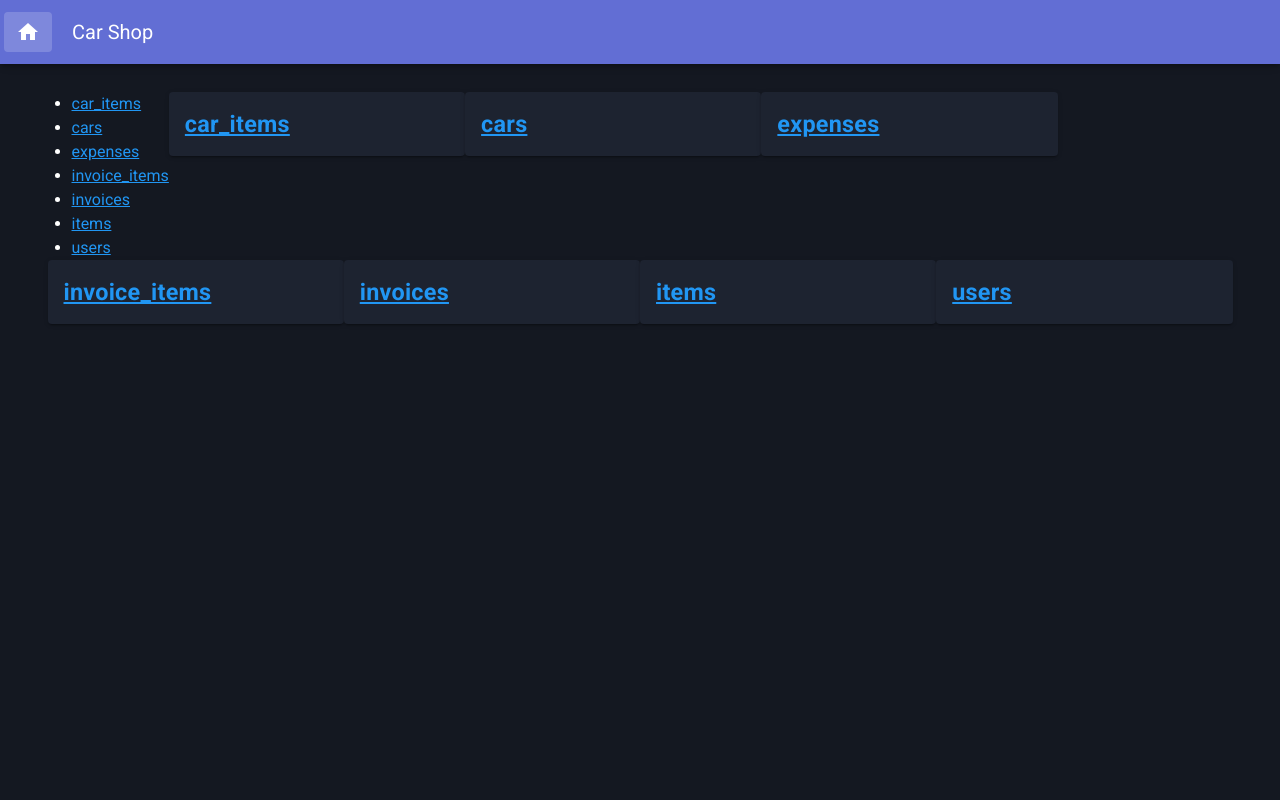
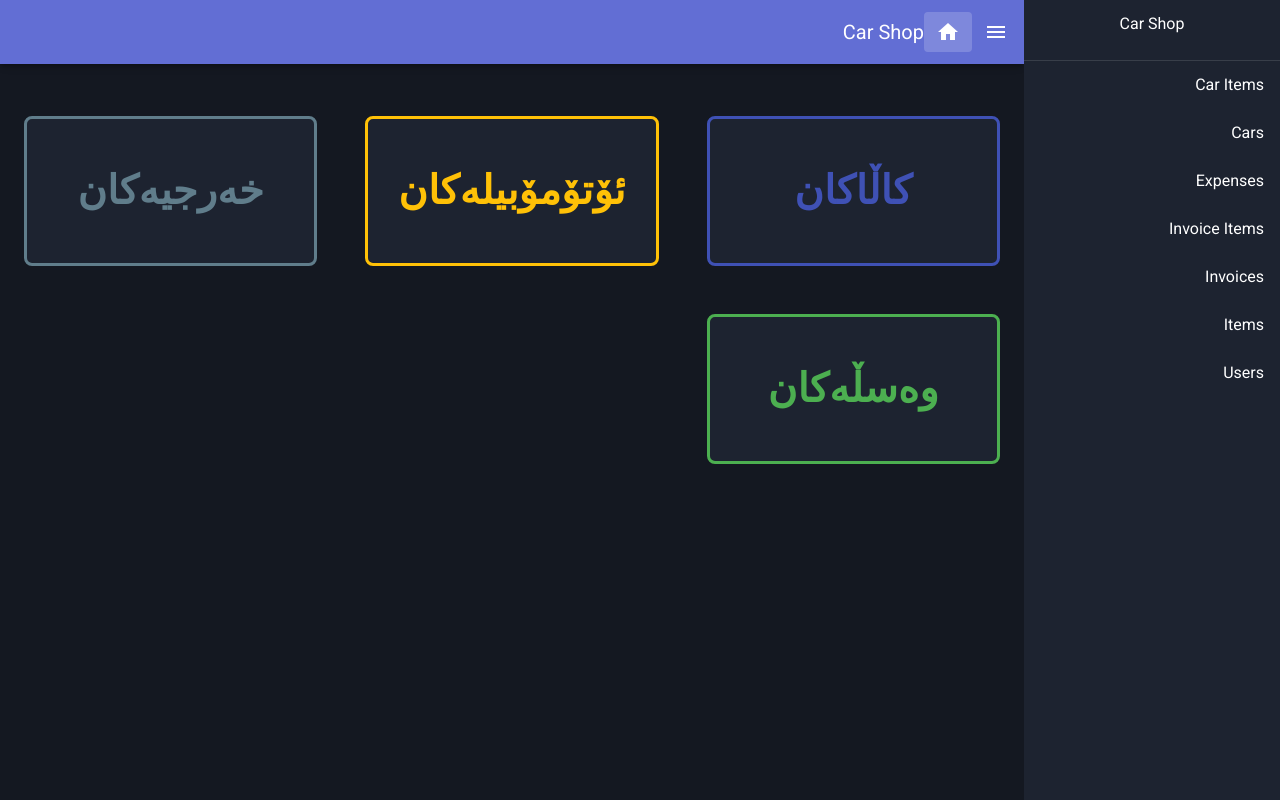
Before and after one commit to lare-fadhil/car_shop, a Vue app in the folder vue2/: page / in a window 1280 px wide. Built offline with nearby package versions, Linux system fonts and the light colour scheme.

Commit message:
Added kurdish and fixed ltr into rtl

```diff
--- a/vue2/src/App.vue
+++ b/vue2/src/App.vue
@@ -20,7 +20,9 @@ export default {
 
 
     },
-
+  mounted() {
+    this.$vuetify.rtl = true
+  },
     name: 'App',
 
     data: () => ({
--- a/vue2/src/components/Navbar.vue
+++ b/vue2/src/components/Navbar.vue
@@ -2,13 +2,13 @@
 <template>
     <div>
         <v-app-bar app class="navbar">
-            <!-- <v-app-bar-nav-icon @click="drawer = !drawer"></v-app-bar-nav-icon> -->
+            <v-app-bar-nav-icon @click="drawer = !drawer"></v-app-bar-nav-icon>
             <v-btn icon="" to="/">
                 <v-icon>mdi-home</v-icon>
             </v-btn>
             <v-app-bar-title>{{$store.getters.language.app_name}}</v-app-bar-title>
         </v-app-bar>
-        <!-- <v-navigation-drawer v-model="drawer" app :right="$store.getters.language.rtl">
+        <v-navigation-drawer v-model="drawer" app :right="$store.getters.language.rtl">
             <template v-slot:prepend>
                 <v-list-item>
                     <v-list-item-content>
@@ -24,7 +24,7 @@
                 </v-list-item-content>
             </v-list-item>
             </v-list>
-        </v-navigation-drawer> -->
+        </v-navigation-drawer>
     </div>
 </template>
 <script>
--- a/vue2/src/store/languages.json
+++ b/vue2/src/store/languages.json
@@ -158,38 +158,38 @@
                     "item_id": "Item Id"
                 },
                 "cars": {
-                    "title": "Cars",
-                    "add_btn": "Add Cars",
-                    "update_btn": "Update Cars",
-                    "delete_btn": "Delete Cars",
-                    "edit_btn": "Edit",
-                    "remove_btn": "Remove",
-                    "delete_list_btn": "Delete Selected Cars",
-                    "delete_question": "Are You Sure? You Want To Delete This Cars",
-                    "yes_btn": "Yes",
-                    "cancel_btn": "Cancel",
+                    "title": "ئۆتۆمبێلەکان",
+                    "add_btn": "زیادکردن",
+                    "update_btn": "نوێکردنەوە",
+                    "delete_btn": "سڕینەوە",
+                    "edit_btn": "دەستکاریکردن",
+                    "remove_btn": "سڕینەوە",
+                    "delete_list_btn": "ئایا ئەم ئۆتۆمبێلە بسڕمەوە؟",
+                    "delete_question": "دڵنیایت؟ لە سڕینەوەی ئۆتۆمبێلەکە؟",
+                    "yes_btn": "بەڵێ",
+                    "cancel_btn": "لابردن",
                     "car_id": "Car Id",
-                    "car_name": "Car Name",
-                    "car_model": "Car Model",
-                    "car_year": "Car Year",
-                    "car_note": "Car Note",
-                    "user_id": "User Id"
+                    "car_name": "ناوی ئۆتۆمبێل",
+                    "car_model": "جۆری ئۆتۆمبێل",
+                    "car_year": "ساڵی ئۆتۆمبێل",
+                    "car_note": "تێبینی",
+                    "user_id": "بەکارهێنەر"
                 },
                 "expenses": {
-                    "title": "Expenses",
-                    "add_btn": "Add Expenses",
-                    "update_btn": "Update Expenses",
-                    "delete_btn": "Delete Expenses",
-                    "edit_btn": "Edit",
-                    "remove_btn": "Remove",
-                    "delete_list_btn": "Delete Selected Expenses",
-                    "delete_question": "Are You Sure? You Want To Delete This Expenses",
-                    "yes_btn": "Yes",
-                    "cancel_btn": "Cancel",
+                    "title": "خەرجی",
+                    "add_btn": "زیادکردن",
+                    "update_btn": "نوێکردنەوە",
+                    "delete_btn": "سڕینەوە",
+                    "edit_btn": "دەستکاریکردن",
+                    "remove_btn": "سڕینەوە",
+                    "delete_list_btn": "ئایا ئەم خەرجییە بسڕمەوە؟",
+                    "delete_question": "دڵنیایت؟ لە سڕینەوەی خەرجییەکە؟",
+                    "yes_btn": "بەڵێ",
+                    "cancel_btn": "لابردن",
                     "expense_id": "Expense Id",
-                    "expense_amount": "Expense Amount",
-                    "expense_note": "Expense Note",
-                    "expense_date": "Expense Date",
+                    "expense_amount": "بڕی خەرجی",
+                    "expense_note": "تێبینی خەرجی",
+                    "expense_date": "بەرواری خەرجی",
                     "user_id": "User Id"
                 },
                 "invoice_items": {
@@ -229,22 +229,22 @@
                     "user_id": "User Id"
                 },
                 "items": {
-                    "title": "Items",
-                    "add_btn": "Add Items",
-                    "update_btn": "Update Items",
-                    "delete_btn": "Delete Items",
-                    "edit_btn": "Edit",
-                    "remove_btn": "Remove",
-                    "delete_list_btn": "Delete Selected Items",
-                    "delete_question": "Are You Sure? You Want To Delete This Items",
-                    "yes_btn": "Yes",
-                    "cancel_btn": "Cancel",
+                    "title": "کاڵاکان",
+                    "add_btn": "زیادکردن",
+                    "update_btn": "نوێکردنەوە",
+                    "delete_btn": "سڕینەوە",
+                    "edit_btn": "دەستکاریکردن",
+                    "remove_btn": "سڕینەوە",
+                    "delete_list_btn": "ئایا ئەم کاڵایە بسڕمەوە؟",
+                    "delete_question": "دڵنیایت؟ لە سڕینەوەی کاڵایەکە؟",
+                    "yes_btn": "بەڵێ",
+                    "cancel_btn": "لابردن",
                     "item_id": "Item Id",
-                    "item_name": "Item Name",
-                    "item_barcode": "Item Barcode",
-                    "item_price": "Item Price",
-                    "item_qty": "Item Qty",
-                    "item_note": "Item Note",
+                    "item_name": "ناوی کاڵا",
+                    "item_barcode": "بارکۆدی کاڵا",
+                    "item_price": "نرخی کاڵا",
+                    "item_qty": "عەدەدی کاڵا",
+                    "item_note": "تێبینی کاڵا",
                     "user_id": "User Id"
                 },
                 "users": {
--- a/vue2/src/views/Home.vue
+++ b/vue2/src/views/Home.vue
@@ -4,24 +4,23 @@
 		<v-container>
 			<v-layout row wrap mt-4>
 
-
-                    <ul>
+				<!-- <ul>
                         <li v-for="(item, index) in navigation_links" :key="index">
                         <router-link :to="item.path">{{item.title}}</router-link>
                         </li>
-                    </ul>
-                    <v-flex xs12 lg3 xl3 md4 sm4 v-for="(item, index) in navigation_links" :key="index">
-                        <v-card>
+                    </ul> -->
+				<v-flex xs12 lg4 xl3 md4 sm4 v-for="(item, index) in navigation_links" :key="index">
+					<v-col >
+						<v-card class="ma-3 rounded-lg " outlined :style="{borderColor: item.color_code}" style="border :3px solid" :to=item.path>
+							<v-card-title class="px-0" :style="{ color: item.color_code}">
+								<div class="ma-4 my-10" style="width:100%;">
+									<h1 class="text-center">{{item.title.toUpperCase()}}</h1>
+								</div>
+							</v-card-title>
+						</v-card>
+					</v-col>
 
-                            <v-card-title >
-                                 <router-link :to="item.path"> <h3>{{item.title}}</h3></router-link>
-                            </v-card-title>
-
-                        </v-card>
 				</v-flex>
-
-
-
 
 			</v-layout>
 		</v-container>
@@ -29,44 +28,57 @@
 </template>
 <script>
 	export default {
+		methods: {
+			to(path) {
+				this.$router.push(path)
+			}
+		},
 		computed: {
 			navigation_links() {
 				return [
+{
+						path: '/items-list',
+						title: 'کاڵاکان',
+                        color_code: '#3f51b5'
+					},
+
 
 					{
-                    path : '/car_items-list',
-                    title : 'car_items',
+						path: '/cars-list',
+						title: 'ئۆتۆمۆبیلەکان',
+						color_code: '#FFC107'
+					},
+// {
+// 						path: '/car_items-list',
+// 						title: 'car_items',
+// 						color_code: '#3f51b5'
+// 					},
+					{
+						path: '/expenses-list',
+						title: 'خەرجیەکان',
+                        color_code: '#607D8B'
 					},
 
 					{
-                    path : '/cars-list',
-                    title : 'cars',
+						path: '/invoices-list',
+						title: 'وەسڵەکان',
+                        color_code: '#4CAF50'
 					},
 
-                {
-                    path : '/expenses-list',
-                    title : 'expenses',
-                },
+					// {
+					// 	path: '/invoice_items-list',
+					// 	title: 'invoice_items',
+                    //     color_code: '#FF5722'
+					// },
 
-                {
-                    path : '/invoice_items-list',
-                    title : 'invoice_items',
-                },
 
-                {
-                    path : '/invoices-list',
-                    title : 'invoices',
-                },
 
-                {
-                    path : '/items-list',
-                    title : 'items',
-                },
 
-                {
-                    path : '/users-list',
-                    title : 'users',
-                },
+					// {
+					// 	path: '/users-list',
+					// 	title: 'users',
+                    //     color_code: '#E91E63'
+					// },
 
 				]
 			},
```
Lines whose indentation alone changed are shown as unchanged.
